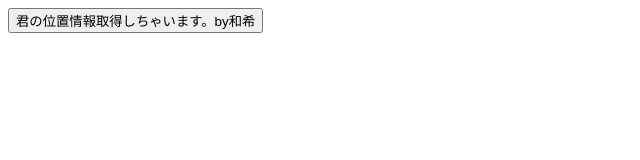
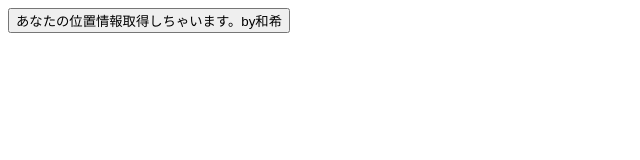
Before and after one commit to yukazu1/itijouhou, a plain HTML site: page index.html in a window 1280 px wide. Shown: the whole page, without its empty margins (0-640 px from the left). Drawn offline with Linux system fonts and the light colour scheme.

Commit message:
Update index.html

```diff
--- a/index.html
+++ b/index.html
@@ -1 +1 @@
-<script>function rihori(){ navigator.geolocation.getCurrentPosition(riho); } function riho(position) { var idokeido = position.coords.latitude + ',' +position.coords.longitude ; var rihotext = "緯度:" + position.coords.latitude + "\n"; rihotext += "<br>経度:" + position.coords.longitude + "\n"; rihotext += "<br>高度:" + position.coords.altitude + "\n"; rihotext += "<br>移動方向:" + position.coords.heading + "\n"; rihotext += "<br>速度:" + position.coords.speed + "\n"; var date = new Date(position.timestamp); rihotext += "<br>取得時刻:" + date.toLocaleString() + "\n"; document.getElementById('riho').innerHTML = '<p>あなたは<br>' + rihotext + '</p>' +'<iframe width="750" height="650" src="http://maps.google.co.jp/maps?ll=' + idokeido + '&amp;q=' + idokeido + '&amp;output=embed&amp;t=m&amp;z=17" frameborder="0" marginwidth="0" marginheight="0" scrolling="no"></iframe>'; }</script><button onclick="rihori()">君の位置情報取得しちゃいます。by和希</button><div id="riho"></div>
+<script>function rihori(){ navigator.geolocation.getCurrentPosition(riho); } function riho(position) { var idokeido = position.coords.latitude + ',' +position.coords.longitude ; var rihotext = "緯度:" + position.coords.latitude + "\n"; rihotext += "<br>経度:" + position.coords.longitude + "\n"; rihotext += "<br>高度:" + position.coords.altitude + "\n"; rihotext += "<br>移動方向:" + position.coords.heading + "\n"; rihotext += "<br>速度:" + position.coords.speed + "\n"; var date = new Date(position.timestamp); rihotext += "<br>取得時刻:" + date.toLocaleString() + "\n"; document.getElementById('riho').innerHTML = '<p>あなたは<br>' + rihotext + '</p>' +'<iframe width="750" height="650" src="http://maps.google.co.jp/maps?ll=' + idokeido + '&amp;q=' + idokeido + '&amp;output=embed&amp;t=m&amp;z=17" frameborder="0" marginwidth="0" marginheight="0" scrolling="no"></iframe>'; }</script><button onclick="rihori()">あなたの位置情報取得しちゃいます。by和希</button><div id="riho"></div>
```
